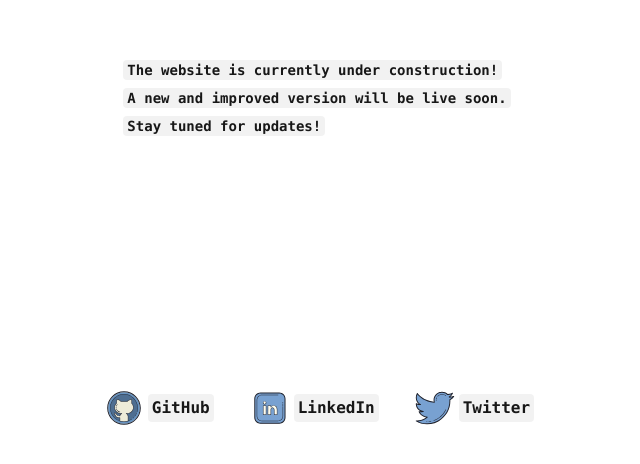
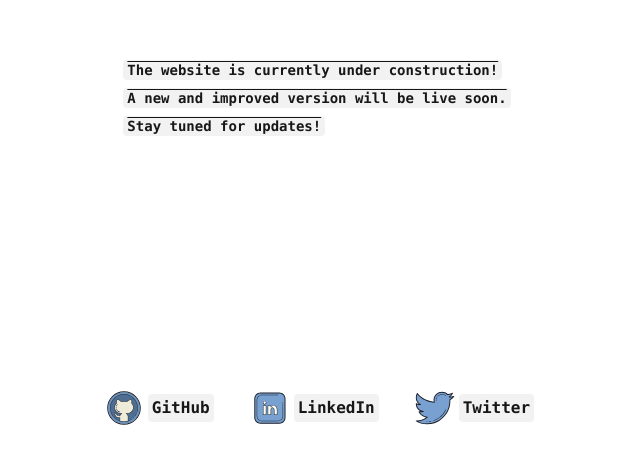
Before and after one commit to canyouseethroughme/nextjs-portfolio, a Next.js app: page / in a window 1280 px wide. Shown: the part 302-766 px from the top of the page, without its empty margins (323-963 px from the left). Built offline with nearby package versions, Linux system fonts and the light colour scheme.

Commit message:
text decoration

```diff
--- a/app/page.tsx
+++ b/app/page.tsx
@@ -7,19 +7,19 @@ export default function Home() {
       <main className="flex flex-col gap-8 row-start-2 items-center">
         <ul className="list-inside text-sm text-center sm:text-left font-[family-name:var(--font-geist-mono)]">
           <li className="mb-2">
-            <code className="bg-black/[.05] dark:bg-white/[.06] px-1 py-0.5 rounded font-semibold">
+            <code className="bg-black/[.05] dark:bg-white/[.06] overline hover:no-underline px-1 py-0.5 rounded font-semibold">
               The website is currently under construction!
             </code>
           </li>
 
           <li className="mb-2">
-            <code className="bg-black/[.05] dark:bg-white/[.06] px-1 py-0.5 rounded font-semibold">
+            <code className="bg-black/[.05] dark:bg-white/[.06] overline hover:no-underline px-1 py-0.5 rounded font-semibold">
               A new and improved version will be live soon.
             </code>
           </li>
 
           <li>
-            <code className="bg-black/[.05] dark:bg-white/[.06] px-1 py-0.5 rounded font-semibold">
+            <code className="bg-black/[.05] dark:bg-white/[.06] overline hover:no-underline px-1 py-0.5 rounded font-semibold">
               Stay tuned for updates!
             </code>
           </li>
```
